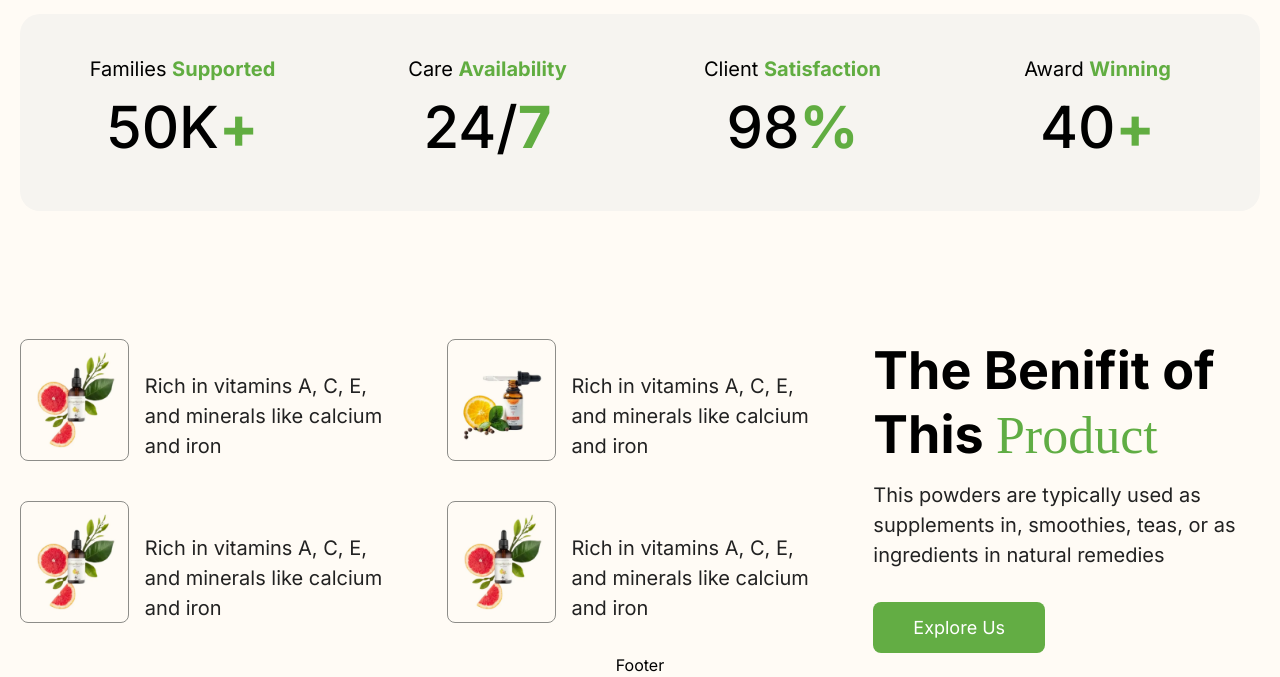
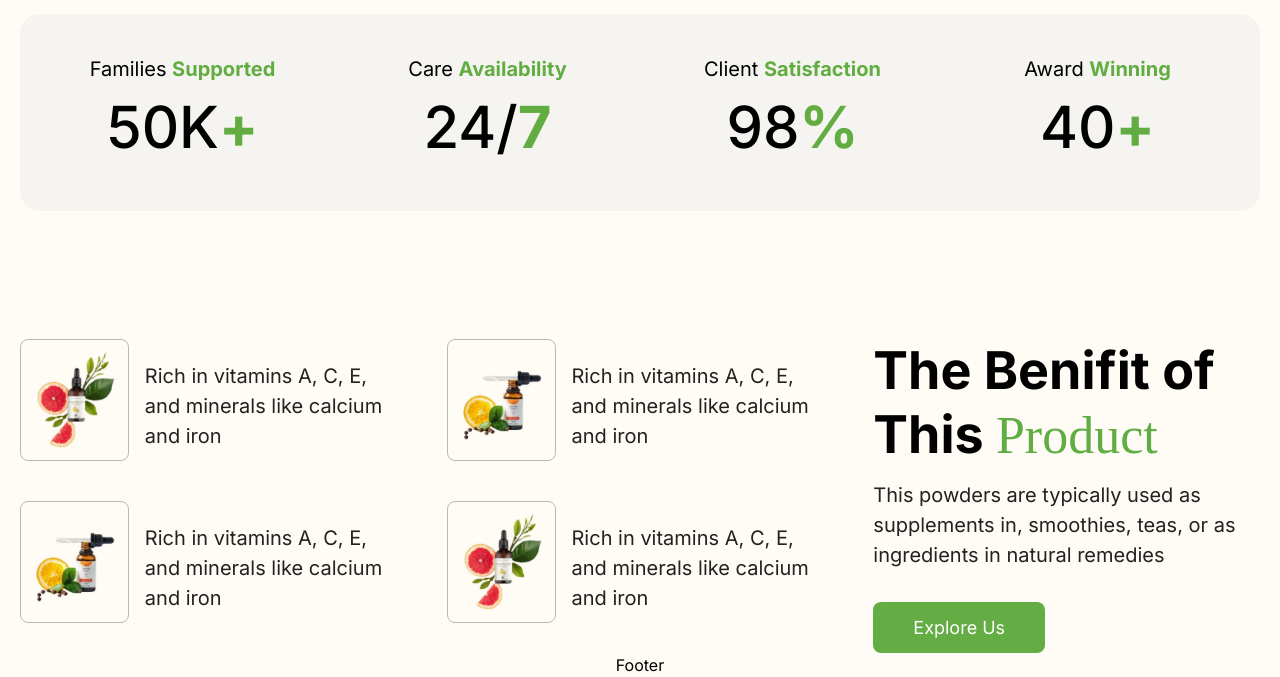
Before and after one commit to GuriWeb31/Glowvy, a React (Vite) app: page / in a window 1280 px wide. Shown: the part 890-1567 px from the top of the page. Built offline with nearby package versions, Linux system fonts and the light colour scheme; a web font is replaced by a local one.

Commit message:
border color change

```diff
--- a/src/screens/Benifits/index.jsx
+++ b/src/screens/Benifits/index.jsx
@@ -8,17 +8,17 @@ const Benifits = () => {
             <div className='max-w-screen-xl m-auto'>
                 <div className='grid grid-cols-1 xl:grid-cols-3 lg:grid-cols-3 md:grid-cols-3 gap-10'>
                     <div>
-                        <div className='flex gap-4 items-end'>
+                        <div className='flex gap-4 items-center'>
                             <div>
-                                <img src={bottleone} alt='' className='w-[200px] border border-[#8d8d89] p-3 rounded-[8px]'/>
+                                <img src={bottleone} alt='' className='w-[200px] border border-[#b9b9b9] p-3 rounded-[8px]'/>
                             </div>
                             <div>
                                <p className='text-[#222222] text-[20px] mt-3 mr-4'>Rich in vitamins A, C, E, and minerals like calcium <br></br>and iron</p>
                             </div>
                         </div>
-                        <div className='flex gap-4 items-end mt-10'>
+                        <div className='flex gap-4 items-center mt-10'>
                             <div>
-                                <img src={bottleone} alt='' className='w-[200px] border border-[#8d8d89] p-3 rounded-[8px]'/>
+                                <img src={bottletwo} alt='' className='w-[200px] border border-[#b9b9b9] p-3 rounded-[8px]'/>
                             </div>
                             <div>
                                <p className='text-[#222222] text-[20px] mt-3 mr-4'>Rich in vitamins A, C, E, and minerals like calcium <br></br>and iron</p>
@@ -26,17 +26,17 @@ const Benifits = () => {
                         </div>
                     </div>
                     <div>
-                       <div className='flex gap-4 items-end'>
+                       <div className='flex gap-4 items-center'>
                             <div>
-                                <img src={bottletwo} alt='' className='w-[200px] border border-[#8d8d89] p-3 rounded-[8px]'/>
+                                <img src={bottletwo} alt='' className='w-[200px] border border-[#b9b9b9] p-3 rounded-[8px]'/>
                             </div>
                             <div>
                                <p className='text-[#222222] text-[20px] mt-3 mr-4'>Rich in vitamins A, C, E, and minerals like calcium <br></br>and iron</p>
                             </div>
                         </div>
-                        <div className='flex gap-4 items-end mt-10'>
+                        <div className='flex gap-4 items-center mt-10'>
                             <div>
-                                <img src={bottleone} alt='' className='w-[200px] border border-[#8d8d89] p-3 rounded-[8px]'/>
+                                <img src={bottleone} alt='' className='w-[200px] border border-[#b9b9b9] p-3 rounded-[8px]'/>
                             </div>
                             <div>
                                <p className='text-[#222222] text-[20px] mt-3 mr-4'>Rich in vitamins A, C, E, and minerals like calcium <br></br>and iron</p>
```
